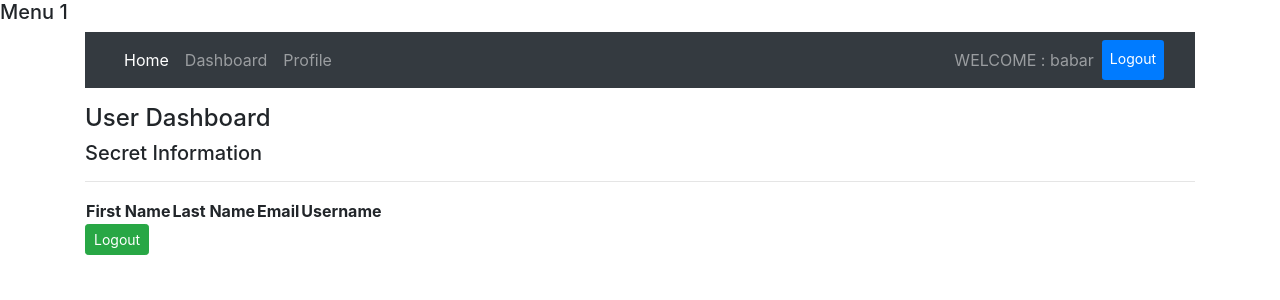
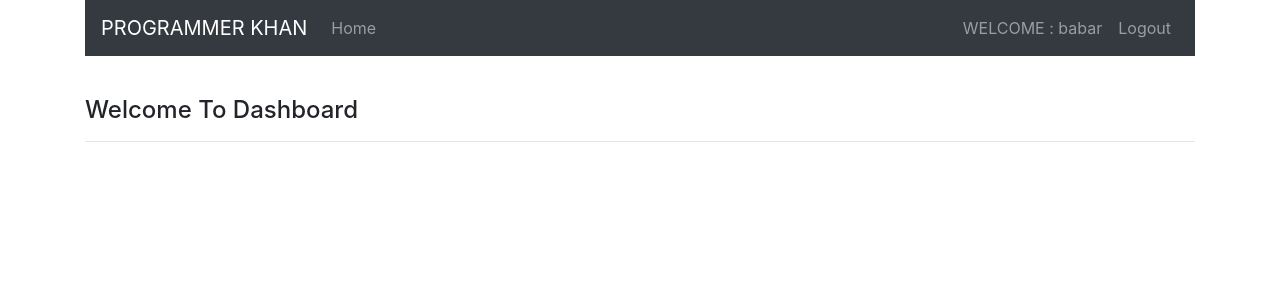
Before and after one commit to babar13456/user-management-system, a Django app: page /dashboard/ in a window 1280 px wide. Shown: the top 300 px of the page. Run offline with Django 3.2, Linux system fonts and the light colour scheme; a user stored in the database is signed in; lists and menus that the app fills with data are empty; some libraries are stand-ins or nearby versions.

Commit message:
Modify the Navigation

```diff
--- a/templates/dashboard.html
+++ b/templates/dashboard.html
@@ -2,33 +2,12 @@
 
 {% block content %}
 
-<h5>Menu 1</h5>
-{% include 'navbar.html' %}
+{% include 'navbar2.html' %}
 
 	<div class="container pt-3">
-		<h4>User Dashboard</h4>
-		<h5>Secret Information</h5>
+		<h4>Welcome To Dashboard</h4>
 		<hr>
 		{% include 'messages.html' %}
 	</div>
 
-	<div class="container">
-		<table>
-			<thead>
-				<tr>
-					<th>First Name</th>
-					<th>Last Name</th>
-					<th>Email</th>
-					<th>Username</th>
-				</tr>
-			</thead>
-			<tbody>
-			</tbody>
-		</table>
-	</div>
-
-	<div class="container">
-		<a href="{% url 'logout' %}" class="btn btn-success btn-sm">Logout</a>
-	</div>
-
 {% endblock %}
--- a/templates/navbar2.html
+++ b/templates/navbar2.html
@@ -14,22 +14,25 @@
 <div class="container">
 
 <nav class="navbar navbar-expand-md bg-dark navbar-dark">
-  <a class="navbar-brand" href="#">Navbar</a>
+  <a class="navbar-brand" href="#">PROGRAMMER KHAN</a>
   <button class="navbar-toggler" type="button" data-toggle="collapse" data-target="#collapsibleNavbar">
     <span class="navbar-toggler-icon"></span>
   </button>
   <div class="collapse navbar-collapse" id="collapsibleNavbar">
     <ul class="navbar-nav">
       <li class="nav-item">
-        <a class="nav-link" href="#">Link</a>
-      </li>
-      <li class="nav-item">
-        <a class="nav-link" href="#">Link</a>
-      </li>
-      <li class="nav-item">
-        <a class="nav-link" href="#">Link</a>
+        <a class="nav-link" href="{% url 'home_page' %}">Home</a>
       </li>
     </ul>
+    <div class="navbar-nav ml-auto">
+                  {% if user.is_authenticated %}
+                  <a href="" class="nav-item nav-link">WELCOME : {{ user.username }}</a>
+                  <a href="{% url 'logout' %}" class="nav-link">Logout</a>
+                  {% else %}
+                    <a href="{% url 'login_page' %}" class="nav-link">Login</a>
+                    <a href="{% url 'sign_up' %}" class="nav-link">Register</a>
+                    {% endif %}
+                </div>
   </div>
 </nav>
 </div>
```
Also changed, not shown: templates/home.html (+0 -9 lines), templates/login.html (+5 -2 lines), templates/sign_up.html (+5 -2 lines), db.sqlite3.
